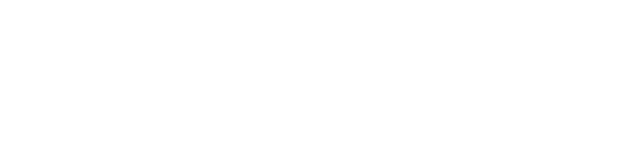
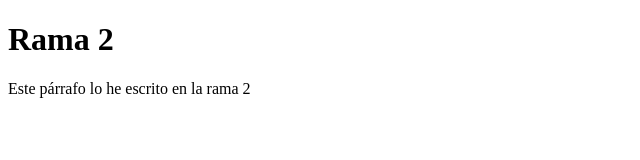
Before and after one commit to ZoeHAB/jsb40rt, a plain HTML site: page index.html in a window 1280 px wide. Shown: the whole page, without its empty margins (0-640 px from the left). Drawn offline with Linux system fonts and the light colour scheme.

Commit message:
header y section

```diff
--- a/index.html
+++ b/index.html
@@ -6,5 +6,12 @@
     <meta name="viewport" content="width=device-width, initial-scale=1.0" />
     <title>Document</title>
   </head>
-  <body></body>
+  <body>
+    <header>
+      <h1>Rama 2</h1>
+    </header>
+    <section>
+      <p>Este párrafo lo he escrito en la rama 2</p>
+    </section>
+  </body>
 </html>
```
